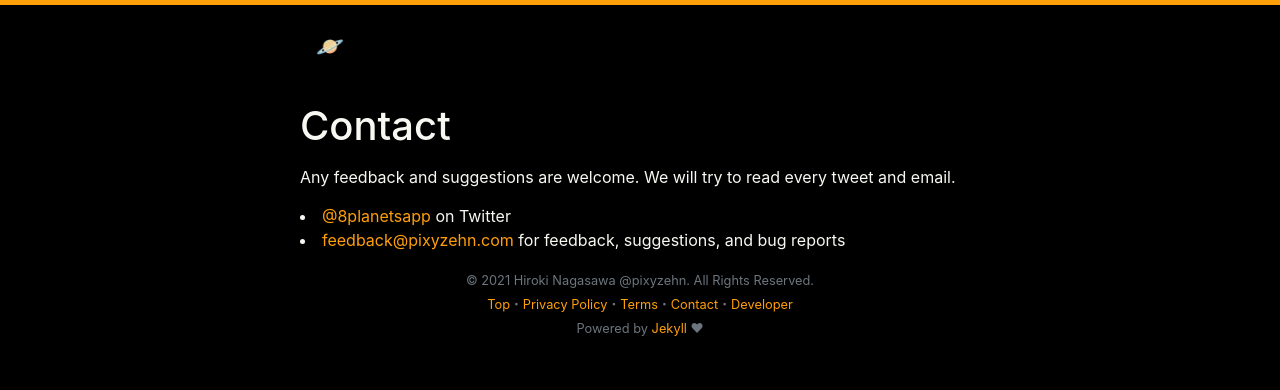
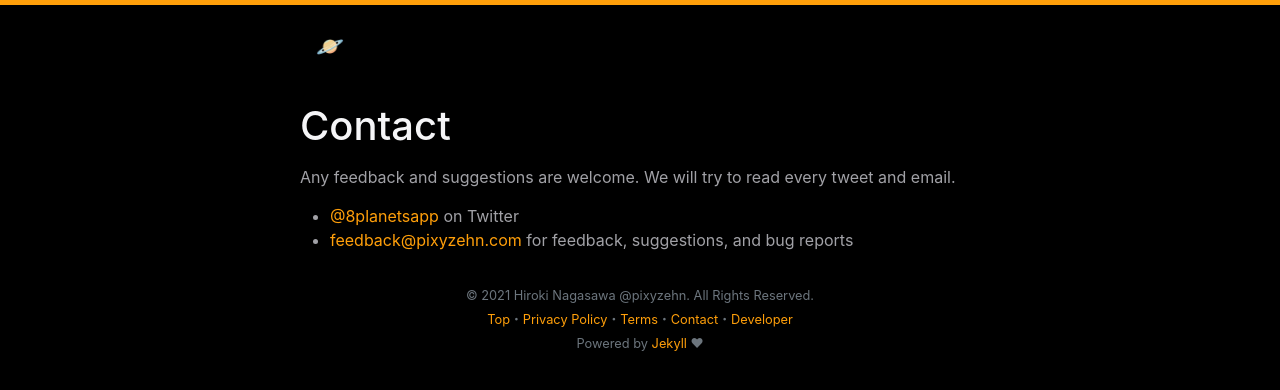
Before and after one commit to bluecometlabs/8planets.app, a Jekyll site: the page built from pages/contact.md, in a window 1280 px wide. Shown: the top 390 px of the page. Built offline with Jekyll 4.4.1, drawn with Linux system fonts in a browser that asks for light colours.

Commit message:
Fix layout

```diff
--- a/_includes/contact.html
+++ b/_includes/contact.html
@@ -1,6 +1,8 @@
-<div>
+<div class="apps-main">
     <h1>Contact</h1>
     <p>Any feedback and suggestions are welcome. We will try to read every tweet and email.</p>
-    <li><a href="{{ site.links.twitter }}">@8planetsapp</a> on Twitter</li>
-    <li><a href="mailto:feedback@pixyzehn.com">feedback@pixyzehn.com</a> for feedback, suggestions, and bug reports</li>
+    <ul>
+        <li><a href="{{ site.links.twitter }}">@8planetsapp</a> on Twitter</li>
+        <li><a href="mailto:feedback@pixyzehn.com">feedback@pixyzehn.com</a> for feedback, suggestions, and bug reports</li>
+    </ul>
 </div>
--- a/_sass/_layout.scss
+++ b/_sass/_layout.scss
@@ -80,7 +80,7 @@ hr {
  * Apps main
  */
 .apps-main {
-  p {
+  p, ul {
     color: $secondary-content-color;
     b {
       color: $primary-content-color;
--- a/css/main.scss
+++ b/css/main.scss
@@ -10,12 +10,12 @@ $base-font-weight: 400;
 $small-font-size: $base-font-size * 0.875;
 
 // Color
-$text-color: #f8f8f2;
+$text-color: #f5f5f7;
 $background-color: #000000;
 $secondary-background-color: #1c1c1eff;
 $syntax-background-color: #2c2c2eff;
 $primary-content-color: #ff9f0aff;
-$secondary-content-color: #ebebf54c;
+$secondary-content-color: #a1a1a6;
 $border-color: #54545899;
 
 // Others
```
